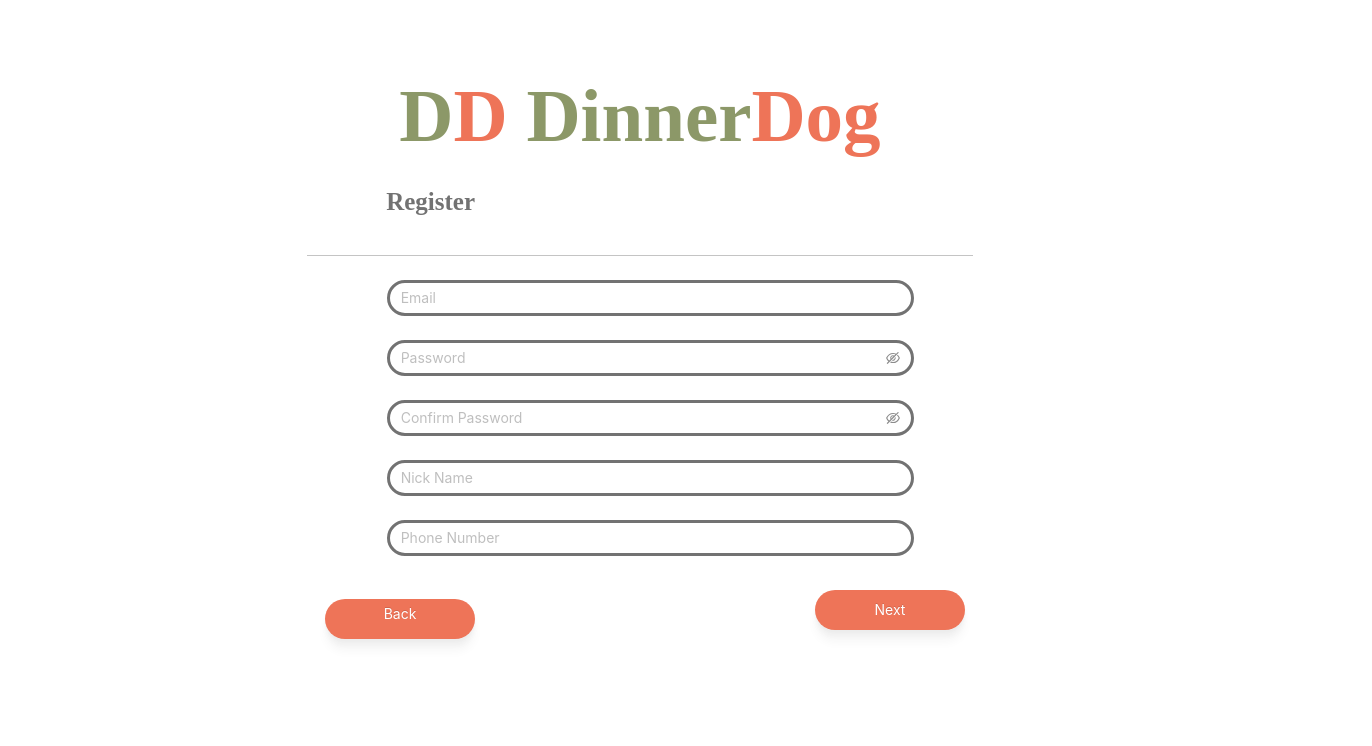
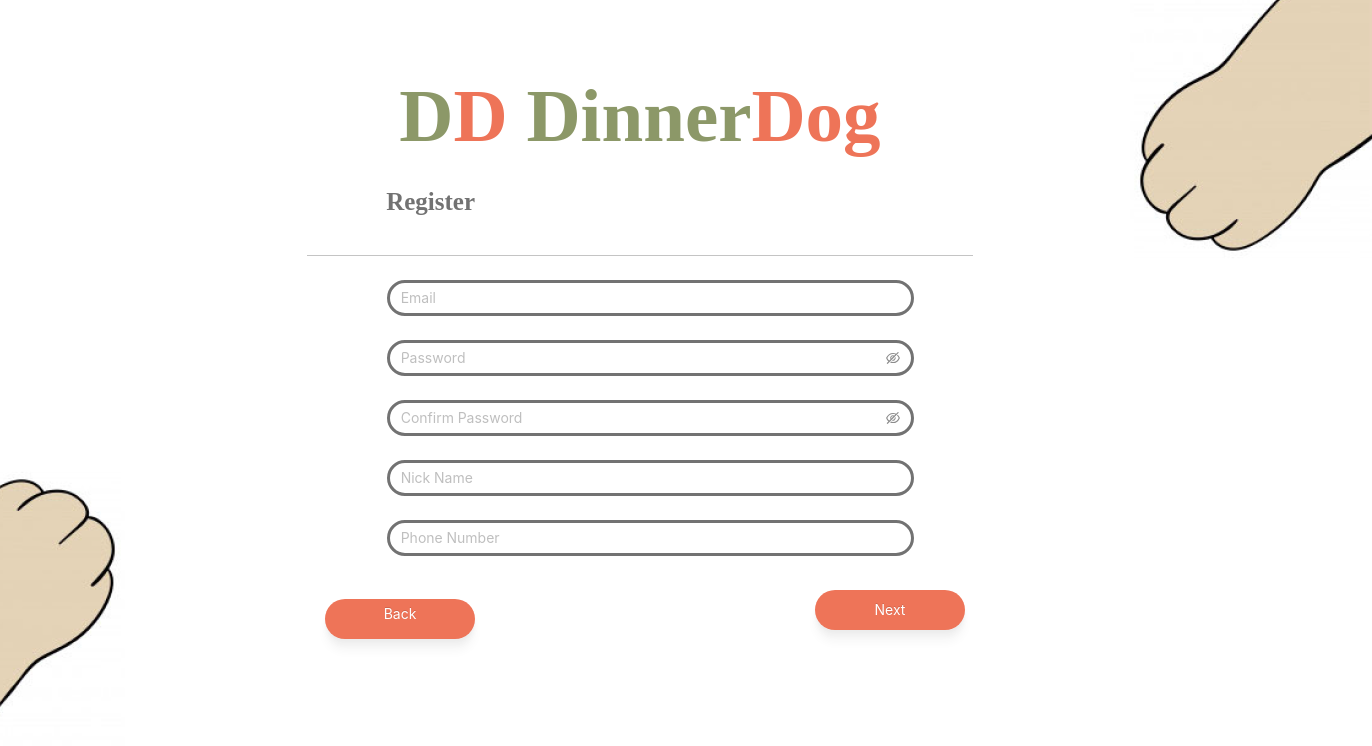
Before and after one commit to mello9999/DD-Dinner-Dog, a React (Create React App) app in the folder frontend/: page /register in a window 1280 px wide. Shown: the top 746 px of the page, 1372 px wide, since content can reach past the window. Built offline with nearby package versions, Linux system fonts and the light colour scheme.

Commit message:
addByNew11

```diff
--- a/frontend/src/App.css
+++ b/frontend/src/App.css
@@ -226,3 +226,16 @@
   border: #ffffff;
   box-shadow: 0px 12.5216px 10.0172px rgba(0, 0, 0, 0.035), 0px 6.6501px 5.32008px rgba(0, 0, 0, 0.0282725), 0px 2.76726px 2.21381px rgba(0, 0, 0, 0.0196802);
 }
+
+#Image5 {
+  margin-top: -1060px;
+  margin-left: 800px;
+
+}
+
+#Image6 {
+  transform: rotate(180deg);
+  margin-top: -200px;
+  margin-left: -1250px;
+
+}
--- a/frontend/src/components/pages/Register.js
+++ b/frontend/src/components/pages/Register.js
@@ -1,4 +1,6 @@
 import React from 'react';
+import DogFoot2 from "../../z_DogFoot2.png"
+import DogFoot3 from "../../z_DogFoot2.png"
 import { Form, Input, Button, Row, Col, Divider, notification, message } from 'antd';
 import Title from 'antd/lib/typography/Title';
 import axios from '../../config/axios';
@@ -154,6 +156,15 @@ function Register(props) {
                                 Back
                             </Button>
                         </div>
+
+                        <div>
+                            <img id="Image5" alt="นิวหน้าหี5" src={DogFoot2} />
+                        </div>
+
+                        <div>
+                            <img id="Image6" alt="นิวหน้าหี6" src={DogFoot3} />
+                        </div>
+
                     </Form>
                 </div>
             </Col>
```
Also changed, not shown: frontend/src/z_DogFoot2.png (added).
